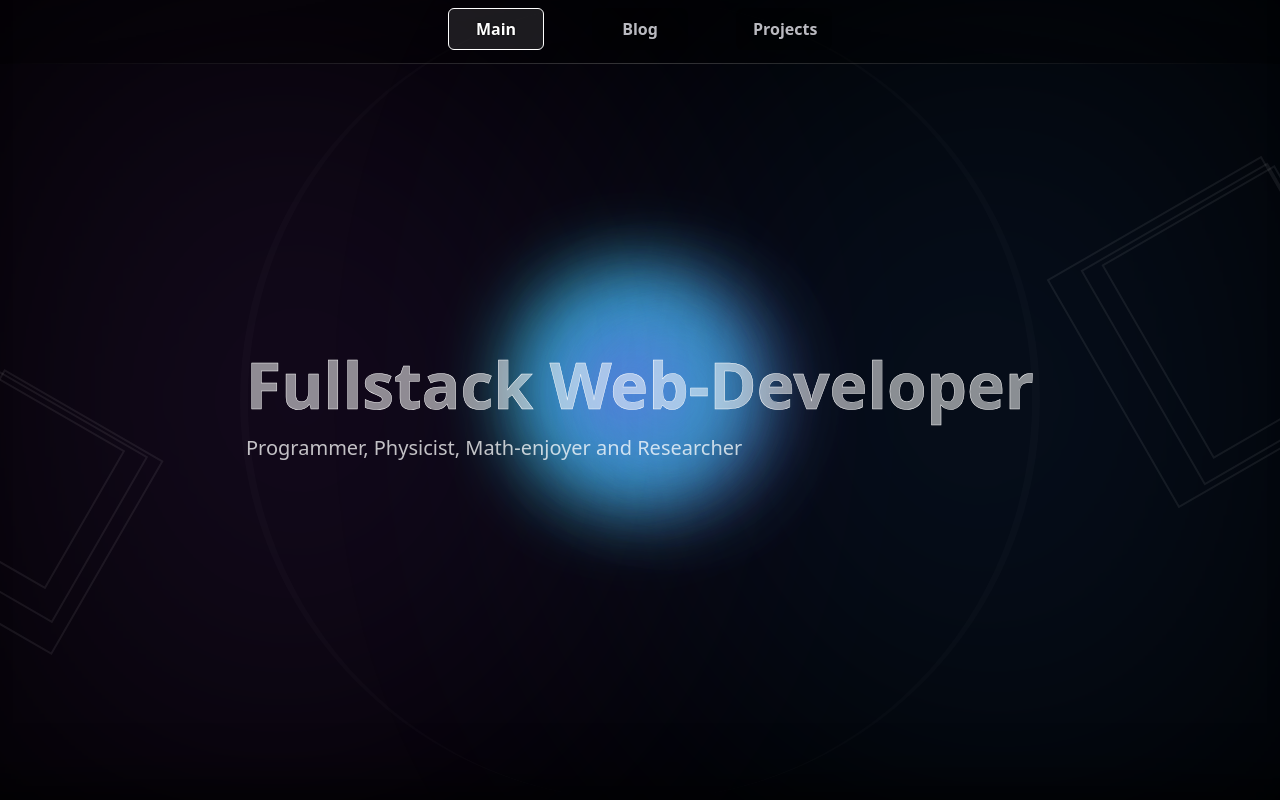
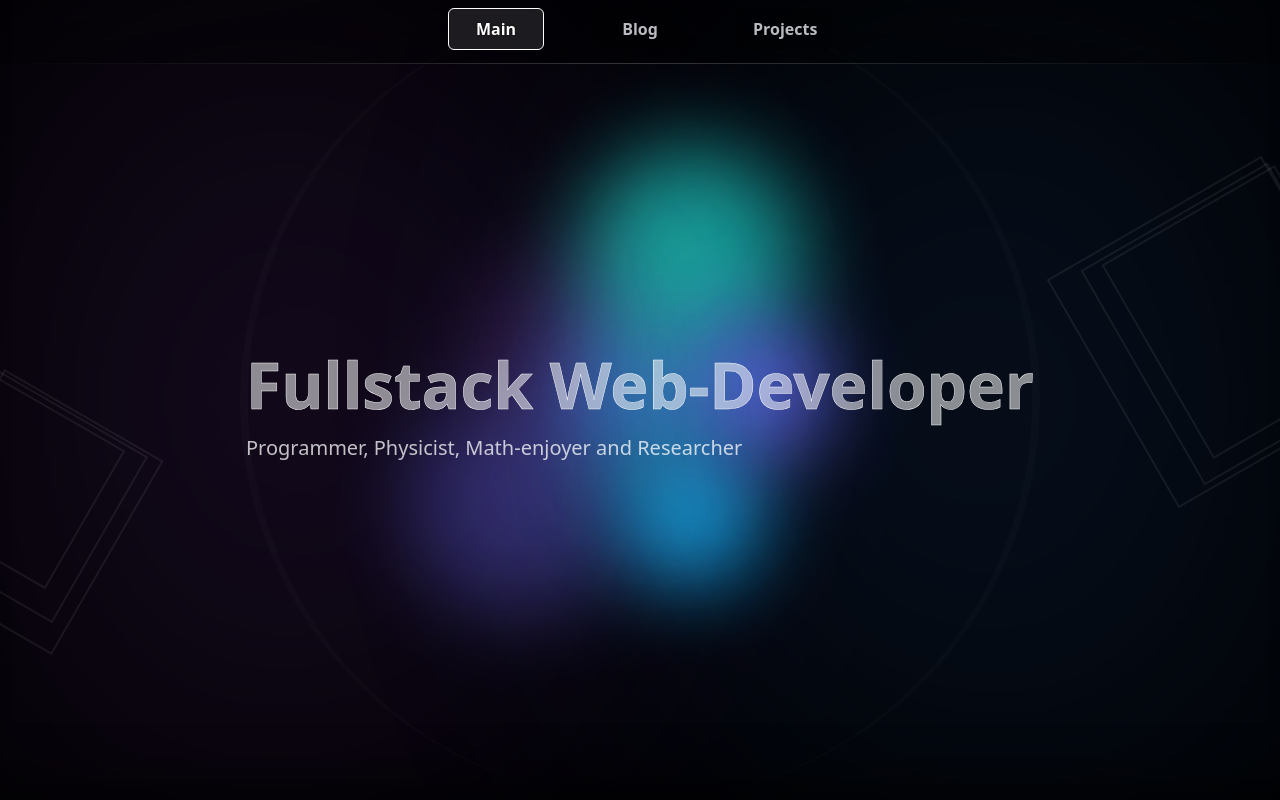
Before and after one commit to nazar-si/portfolio-2022, a Next.js app: page / in a window 1280 px wide. Shown: the top 800 px of the page. Built offline with nearby package versions, Linux system fonts and the light colour scheme.

Commit message:
Fixed flares transform

```diff
--- a/components/title/Title.tsx
+++ b/components/title/Title.tsx
@@ -13,14 +13,14 @@ export default function Title() {
       window.addEventListener("scroll", ()=>{setScroll(window.scrollY)})
     }, [])
     const grad = (s : string) => `radial-gradient(rgb(${s}), rgb(${s} / 0.7) 50%, #fff0 80%)`
-    const trans = (a : number, b : number) => `translate(calc(-50% ${a > 0?"+":""}${a}vw), calc(-50% ${b > 0?"+":""}${b}10vw))`
+
   return (
     <>
         <div className={style.wrapper}>
         <div className={style.back}>
             <div className={classNames(style.flare, "bg-blue-500")}
                 style={{
-                    transform: trans(0, 0),
+                    transform: `translate(-50%, -50%)`,
                     width: `15vw`,
                     height: `15vw`,
                     animationDelay: "0s",
@@ -28,7 +28,7 @@ export default function Title() {
                 }}></div>
             <div className={classNames(style.flare, "bg-indigo-500")}
                 style={{
-                    transform: trans(-200, 10),
+                    transform: `translate(calc(-50% - 10vw), calc(-50% + 10vw))`,
                     width: `20vw`,
                     height: `20vw`,
                     animationDelay: "2.5s",
@@ -36,7 +36,7 @@ export default function Title() {
                 }}></div>
             <div className={classNames(style.flare, "bg-sky-500")}
                 style={{
-                    transform: trans(5, 10),
+                    transform: `translate(calc(-50% + 5vw), calc(-50% + 10vw))`,
                     width: `13vw`,
                     height: `13vw`,
                     animationDelay: "1s",
@@ -44,7 +44,7 @@ export default function Title() {
                 }}></div>
             <div className={classNames(style.flare, "bg-teal-500")}
                 style={{
-                    transform: trans(5, -10),
+                    transform: `translate(calc(-50% + 5vw), calc(-50% - 10vw))`,
                     width: `20vw`,
                     height: `20vw`,
                     animationDelay: "1s",
@@ -52,7 +52,7 @@ export default function Title() {
                 }}></div>
             <div className={classNames(style.flare, "bg-indigo-500")}
                 style={{
-                    transform: trans(10, 0),
+                    transform: `translate(calc(-50% + 10vw), calc(-50%))`,
                     width: `13vw`,
                     height: `13vw`,
                     animationDelay: "1.5s",
@@ -60,7 +60,7 @@ export default function Title() {
                 }}></div>
             <div className={classNames(style.flare, "bg-purple-500")}
                 style={{
-                    transform: trans(-10, -3),
+                    transform: `translate(calc(-50% - 10vw), calc(-50% - 3vw))`,
                     width: `15vw`,
                     height: `15vw`,
                     animationDelay: "3.5s",
@@ -68,7 +68,7 @@ export default function Title() {
                 }}></div>
             <div className={classNames(style.flare, "bg-teal-500")}
                 style={{
-                    transform: trans(0, 3),
+                    transform: `translate(calc(-50% ), calc(-50% + 3vw))`,
                     width: `15vw`,
                     height: `15vw`,
                     animationDelay: "4s",
```
